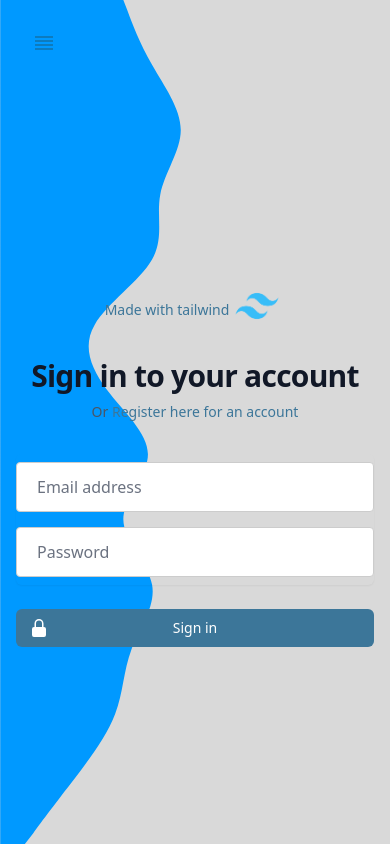
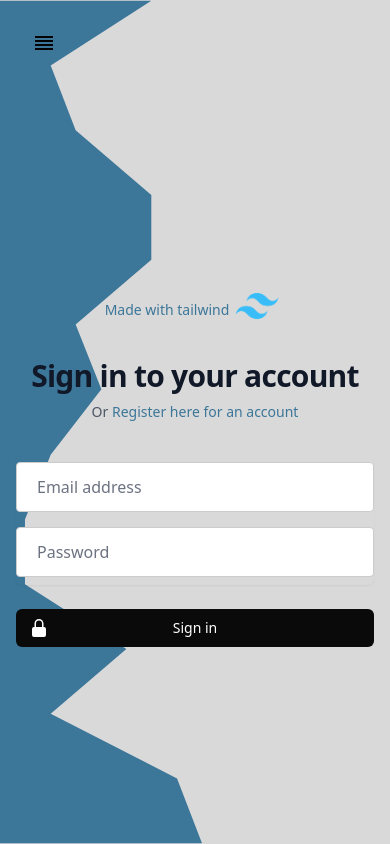
Before and after one commit to Mohtoto/Clouded, a React (Vite) app in the folder client/: page / in a window 390 px wide. Built offline with nearby package versions, Linux system fonts and the light colour scheme; no server answers.

Commit message:
added responsivness and svg for the background

```diff
--- a/client/src/components/LandingPage.jsx
+++ b/client/src/components/LandingPage.jsx
@@ -103,7 +103,7 @@ const LandingPage = () => {
 
 
   return (
-    <section className="h-screen bg-[url('/src/assets/Vector.svg')] bg-no-repeat bg-contain bg-left" >
+    <section className="h-screen bg-[url('/src/assets/Vec.svg')] bg-no-repeat bg-contain bg-left" >
       <div className=" w-full max-w-6xl m-auto overflow-hidden">
 
         <Nav />
@@ -175,32 +175,11 @@ const LandingPage = () => {
               </div>
             </div>
 
-            {/* <div className="flex items-center justify-between">
-              <div className="flex items-center">
-                <input
-                  id="remember-me"
-                  name="remember-me"
-                  type="checkbox"
-                  className="h-4 w-4 rounded border-gray-300 text-[#3C7699] focus:ring-indigo-500"
-
-                />
-                <label htmlFor="remember-me" className="ml-2 block text-sm text-gray-900">
-                  Remember me
-                </label>
-              </div>
-
-              <div className="text-sm">
-                <a href="#" className="font-medium text-[#3C7699] hover:text-[#194663]">
-                  Forgot your password?
-                </a>
-              </div>
-            </div> */}
-
             <div>
               <button
                 onClick={fetchdata}
 
-                className="group relative flex w-full justify-center rounded-md border border-transparent bg-[#3C7699] py-2 px-4 text-sm font-medium text-white hover:bg-[#0678be] focus:outline-none focus:ring-2 focus:ring-indigo-500 focus:ring-offset-2"
+                className="group relative flex w-full justify-center rounded-md border border-transparent bg-[#0a0a0a] py-2 px-4 text-sm font-medium text-white hover:bg-[#242729] focus:outline-none focus:ring-2 focus:ring-indigo-500 focus:ring-offset-2"
               >
                 <span className="absolute inset-y-0 left-0 flex items-center pl-3">
                   <LockClosedIcon className="h-5 w-5 text-white " aria-hidden="true" />
--- a/client/src/components/MainPage.jsx
+++ b/client/src/components/MainPage.jsx
@@ -29,7 +29,7 @@ const MainPage = () => {
   console.log(dataa);
 
   return (
-    <div className="flex w-full min-h-screen">
+    <div className="flex w-full min-h-screen bg-[url('/src/assets/Vec2.svg')] bg-no-repeat bg-contain bg-right ">
       <Sidebar />
       <div className="row">
         <div className=" group-bubbles container mx-auto mt-12">
--- a/client/src/index.css
+++ b/client/src/index.css
@@ -165,7 +165,7 @@ input[type="submit"]:hover{
     background-color: transparent;
     font-size: 32px;
     border: none;
-    color: #0d7bbe;
+    color: #030303;
     display: none;
   }
 
```
Also changed, not shown: client/src/assets/Vec.svg (added), client/src/assets/Vector.svg (deleted).
